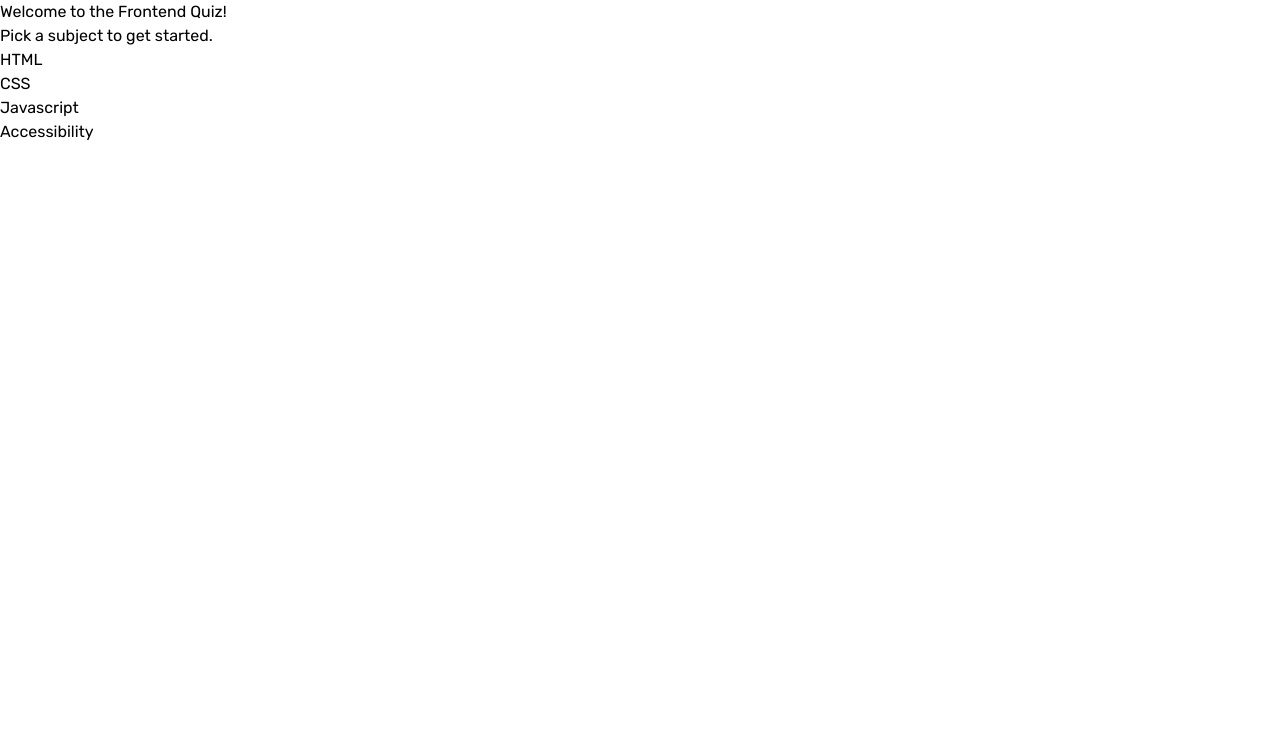
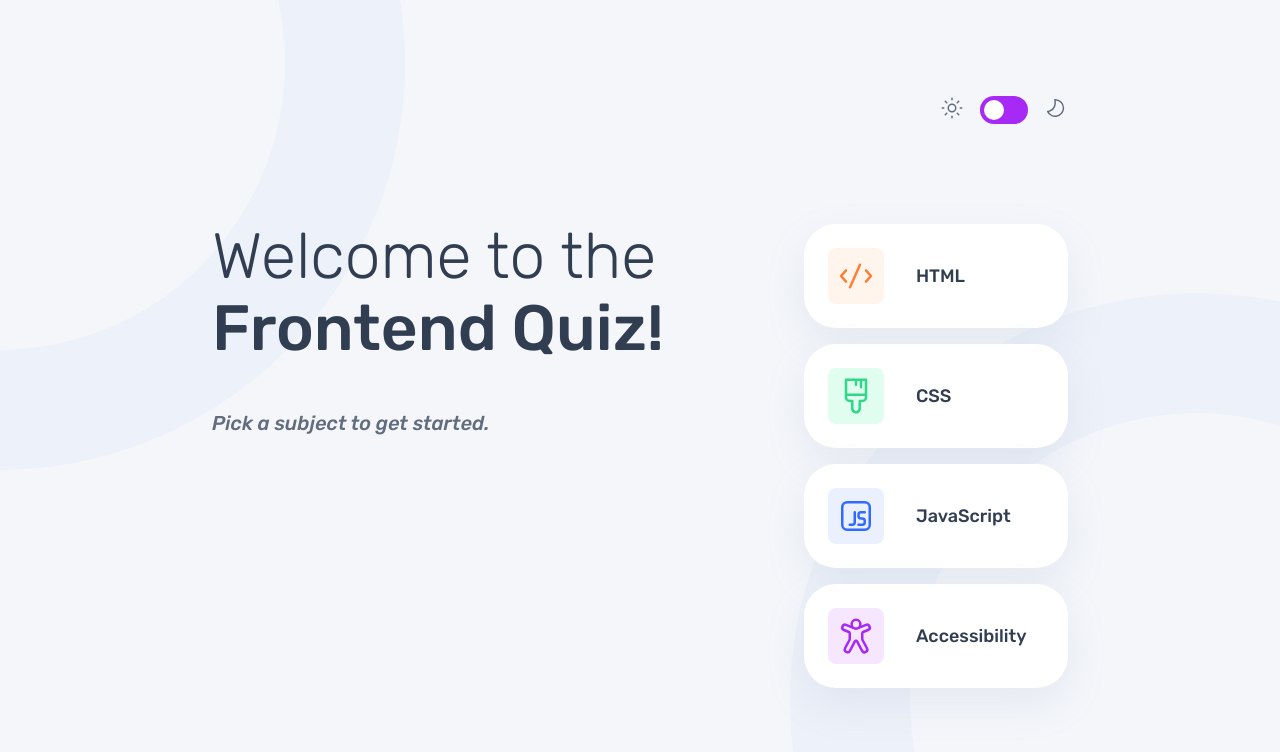
Before and after one commit to paladinescamila/Frontend-Quiz-App, a React (Vite) app: page / in a window 1280 px wide. Shown: the top 752 px of the page. Built offline with nearby package versions, Linux system fonts and the light colour scheme.

Commit message:
Start home page

```diff
--- a/src/components/HomePage.tsx
+++ b/src/components/HomePage.tsx
@@ -1,62 +1,61 @@
 import {useHandleState} from '../redux/useHandleState';
+import {QUIZES_BY_ID, QUIZES_IDS} from '../constants/quizes';
+import {useMemo} from 'react';
+import ThemeToggle from './ThemeToggle';
 
 export function HomePage() {
 	const {handleStartQuiz} = useHandleState();
 
+	const bgByQuizID: Record<QuizID, string> = useMemo(
+		() => ({
+			html: 'bg-html',
+			css: 'bg-css',
+			javascript: 'bg-javascript',
+			accessibility: 'bg-accessibility',
+		}),
+		[],
+	);
+
 	return (
-		<main>
-			<header>
-				<h1>Welcome to the Frontend Quiz!</h1>
-				<p>Pick a subject to get started.</p>
+		<main className='flex flex-col gap-25 bg-grey-50 px-6 md:px-16 xl:px-53 p-6 md:py-14 xl:py-24 background-light dark:background-dark w-screen h-screen'>
+			<ThemeToggle />
+			<section className='flex flex-col lg:flex-row justify-center gap-10 md:gap-16 lg:gap-32'>
+				<header className='flex flex-col gap-12 w-116'>
+					<h1 className='flex flex-col gap-2'>
+						<span className='text-preset-2-light text-blue-900'>Welcome to the</span>
+						<span className='text-preset-2 text-blue-900'>Frontend Quiz!</span>
+					</h1>
+					<p className='text-preset-6 text-grey-500 italic'>
+						Pick a subject to get started.
+					</p>
 				</header>
 
-			<section aria-label='Available quizzes'>
-				<ul>
-					<li>
+				<section aria-label='Available quizzes' className='flex-1'>
+					<ul className='flex flex-col gap-4 md:gap-6 lg:gap-4'>
+						{QUIZES_IDS.map((quizID) => (
+							<li className='p-4 md:p-6 flex flex-row gap-4 md:gap-8 items-center bg-white rounded-xl md:rounded-4xl cursor-pointer custom-shadow'>
+								<div
+									className={`p-2 rounded-md md:rounded-xl lg:rounded-lg ${bgByQuizID[quizID]}`}>
+									<img
+										src={QUIZES_BY_ID[quizID].icon}
+										className='w-7 h-7 md:w-10 md:h-10'
+									/>
+								</div>
 								<article>
 									<a
 										onClick={(e) => {
 											e.preventDefault();
-									handleStartQuiz('html');
+											handleStartQuiz(quizID);
 										}}>
-								<h2>HTML</h2>
+										<h2 className='text-preset-4 text-blue-900'>
+											{QUIZES_BY_ID[quizID].title}
+										</h2>
 									</a>
 								</article>
 							</li>
-					<li>
-						<article>
-							<a
-								onClick={(e) => {
-									e.preventDefault();
-									handleStartQuiz('css');
-								}}>
-								<h2>CSS</h2>
-							</a>
-						</article>
-					</li>
-					<li>
-						<article>
-							<a
-								onClick={(e) => {
-									e.preventDefault();
-									handleStartQuiz('javascript');
-								}}>
-								<h2>Javascript</h2>
-							</a>
-						</article>
-					</li>
-					<li>
-						<article>
-							<a
-								onClick={(e) => {
-									e.preventDefault();
-									handleStartQuiz('accessibility');
-								}}>
-								<h2>Accessibility</h2>
-							</a>
-						</article>
-					</li>
+						))}
 					</ul>
+				</section>
 			</section>
 		</main>
 	);
--- /dev/null
+++ b/src/components/ThemeToggle.tsx
@@ -0,0 +1,16 @@
+import MoonLightIcon from '../assets/icon-moon-light.svg';
+import MoonDarkIcon from '../assets/icon-moon-dark.svg';
+import SunLightIcon from '../assets/icon-sun-light.svg';
+import SunDarkIcon from '../assets/icon-sun-dark.svg';
+
+export default function ThemeToggle() {
+	return (
+		<div className='flex flex-row gap-4 ml-auto'>
+			<img src={SunDarkIcon} alt='Sun icon for dark theme' className='w-6 h-6' />
+			<button className='w-12 h-7 rounded-full relative bg-purple-600'>
+				<span className='w-5 h-5 rounded-full absolute top-1 left-1 bg-white' />
+			</button>
+			<img src={MoonDarkIcon} alt='Moon icon for dark theme' className='w-6 h-6' />
+		</div>
+	);
+}
--- a/src/constants/quizes.ts
+++ b/src/constants/quizes.ts
@@ -346,10 +346,12 @@ export const QUIZES: Quiz[] = [
 	},
 ];
 
-export const QUIZ_BY_ID: Record<QuizID, Quiz> = QUIZES.reduce(
+export const QUIZES_BY_ID: Record<QuizID, Quiz> = QUIZES.reduce(
 	(acc, quiz) => {
 		acc[quiz.id] = quiz;
 		return acc;
 	},
 	{} as Record<QuizID, Quiz>,
 );
+
+export const QUIZES_IDS = QUIZES.map((quiz) => quiz.id);
--- a/src/index.css
+++ b/src/index.css
@@ -22,6 +22,13 @@
 	--color-orange-400: #ff7e35;
 	--color-orange-50: #fff5ed;
 	--color-red-500: #ee5454;
+
+	--color-html: var(--color-orange-50);
+	--color-css: var(--color-green-100);
+	--color-javascript: var(--color-blue-50);
+	--color-accessibility: var(--color-purple-100);
+
+	--color-shadow: #8fa0c1;
 }
 
 @utility text-preset-1 {
@@ -129,3 +136,46 @@ select,
 textarea {
 	font-family: 'Rubik', sans-serif;
 }
+
+.custom-shadow {
+	box-shadow: 0px 16px 40px 0 rgba(143, 160, 193, 0.14);
+}
+
+.background-light,
+.background-dark {
+	background-repeat: no-repeat;
+	background-position: top left;
+	background-size: 100% 100%;
+}
+
+.background-light {
+	background-image: url('./assets/pattern-background-desktop-light.svg');
+}
+
+@media (max-width: 1023px) {
+	.background-light {
+		background-image: url('./assets/pattern-background-tablet-light.svg');
+	}
+}
+
+@media (max-width: 767px) {
+	.background-light {
+		background-image: url('./assets/pattern-background-mobile-light.svg');
+	}
+}
+
+.background-dark {
+	background-image: url('./assets/pattern-background-desktop-dark.svg');
+}
+
+@media (max-width: 1023px) {
+	.background-dark {
+		background-image: url('./assets/pattern-background-tablet-dark.svg');
+	}
+}
+
+@media (max-width: 767px) {
+	.background-dark {
+		background-image: url('./assets/pattern-background-mobile-dark.svg');
+	}
+}
--- a/src/redux/useHandleState.ts
+++ b/src/redux/useHandleState.ts
@@ -1,5 +1,5 @@
 import {useMemo} from 'react';
-import {QUIZ_BY_ID} from '../constants/quizes';
+import {QUIZES_BY_ID} from '../constants/quizes';
 import {useAppDispatch, useAppSelector} from './hooks';
 import {setPage} from './pageSlice';
 import {startQuiz, resetQuiz, submitAnswer, nextQuestion} from './quizSlice';
@@ -21,7 +21,7 @@ export const useHandleState = () => {
 	);
 
 	const handleStartQuiz = (quizID: QuizID) => {
-		dispatch(startQuiz(QUIZ_BY_ID[quizID]));
+		dispatch(startQuiz(QUIZES_BY_ID[quizID]));
 		dispatch(setPage('quiz'));
 	};
 
```
Lines whose indentation alone changed are shown as unchanged.
